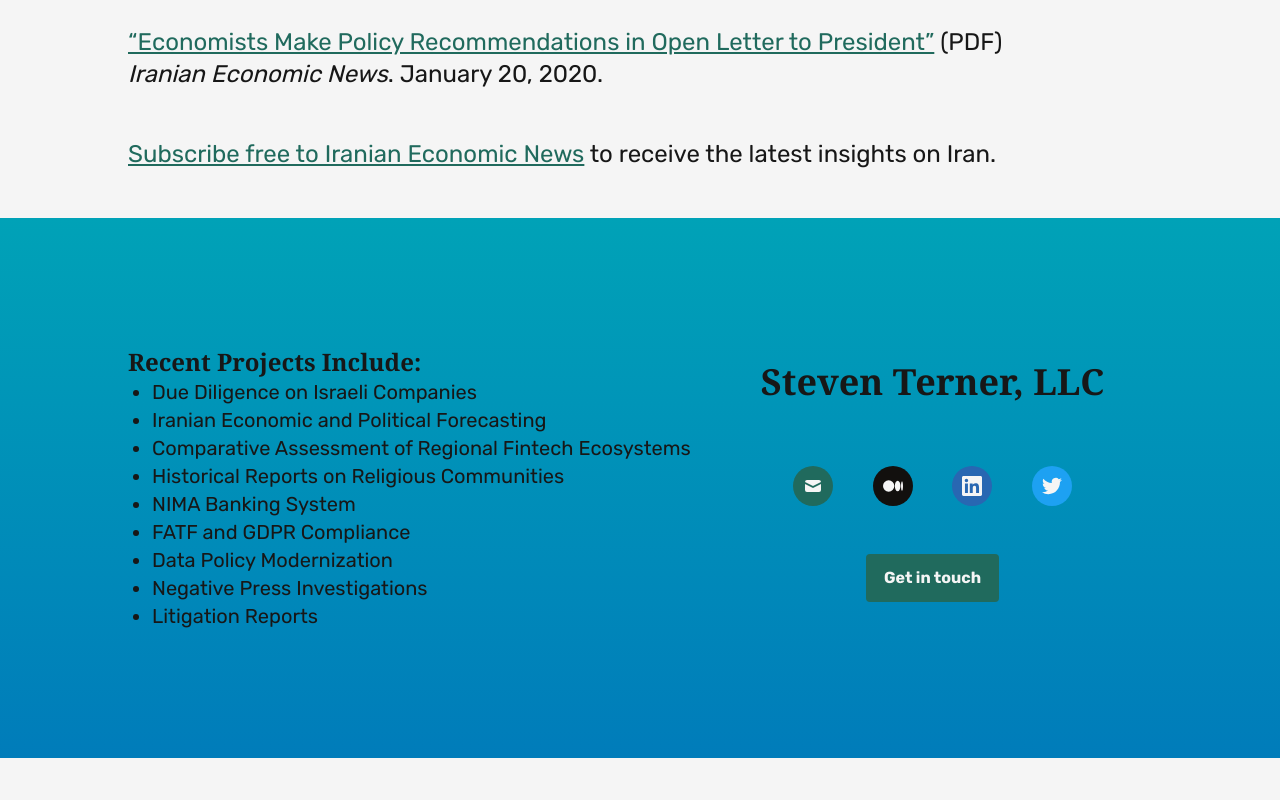
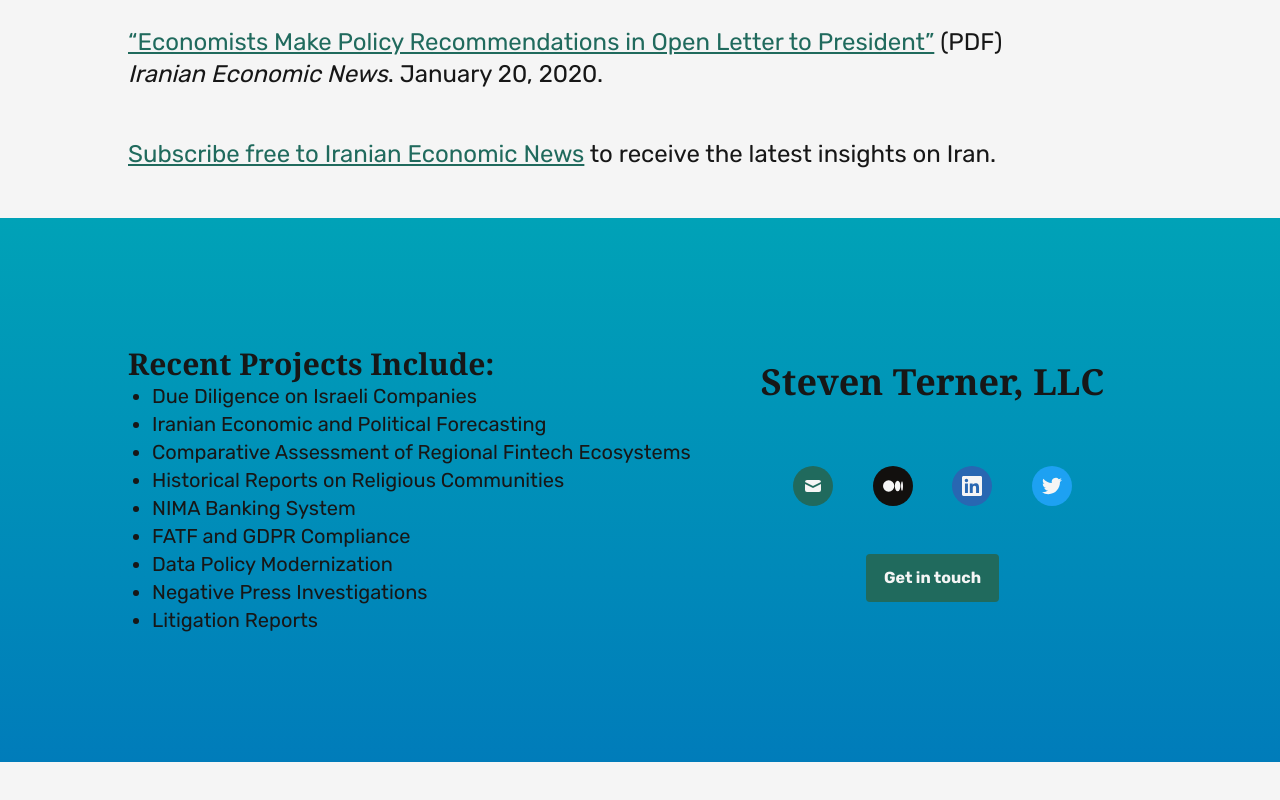
Before and after one commit to DoctorDerek/steven-terner.github.io, a Next.js app: page /portfolio in a window 1280 px wide. Shown: the part 1472-2272 px from the top of the page. Built offline with nearby package versions, Linux system fonts and the light colour scheme; a web font is replaced by a local one.

Commit message:
Make portfolio recent projects font size responsive

```diff
--- a/pages/portfolio.js
+++ b/pages/portfolio.js
@@ -106,10 +106,10 @@ export default function Portfolio() {
         <SectionContainer>
           <div className="grid grid-cols-1 py-12 space-y-12 sm:space-y-16 md:grid-cols-7 md:space-y-0 sm:py-16 md:py-20 lg:py-24 xl:py-32">
             <div className="flex flex-col max-w-6xl col-span-4">
-              <h2 className="font-serif text-2xl font-bold">
+              <h2 className="font-serif text-2xl font-bold lg:text-3xl">
                 Recent Projects Include:
               </h2>{" "}
-              <ul className="ml-6 text-xl list-disc">
+              <ul className="ml-6 text-xl list-disc md:text-base lg:text-lg xl:text-xl">
                 <li>Due Diligence on Israeli Companies</li>
                 <li>Iranian Economic and Political Forecasting</li>
                 <li>Comparative Assessment of Regional Fintech Ecosystems</li>
```
